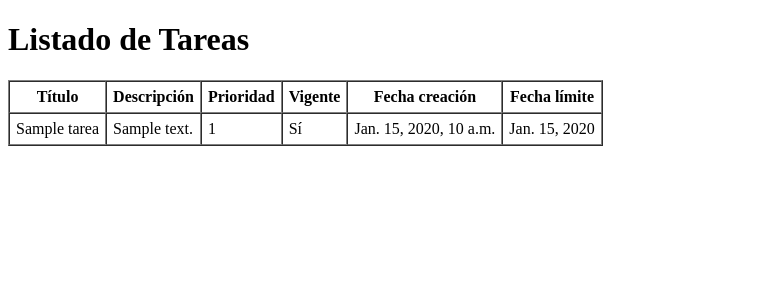
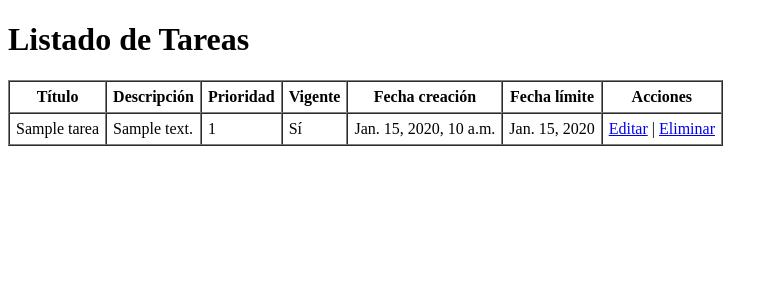
Before and after one commit to Cesar-eav/prueba_back, a Django app: page / in a window 1280 px wide. Shown: the top 300 px of the page, without its empty margins (0-778 px from the left). Run offline with Django 4.2, Linux system fonts and the light colour scheme; tables that the repository leaves empty hold one stand-in row (values such as "Sample post").

Commit message:
Formulario editar

```diff
--- a/tareas/templates/tarea/lista.html
+++ b/tareas/templates/tarea/lista.html
@@ -18,6 +18,7 @@
           <th>Vigente</th>
           <th>Fecha creación</th>
           <th>Fecha límite</th>
+          <th>Acciones</th>
         </tr>
       </thead>
       <tbody>
@@ -35,6 +36,10 @@
                 —
               {% endif %}
             </td>
+            <td>
+              <a href="{% url 'tareas:editar' tarea.id %}">Editar</a> |
+              <a href="{% url 'tareas:eliminar' tarea.id %}">Eliminar</a>
+            </td>
           </tr>
         {% endfor %}
       </tbody>
--- a/tareas/urls.py
+++ b/tareas/urls.py
@@ -5,4 +5,8 @@ app_name="tareas"
 
 urlpatterns = [
     path('', views.TareaListView.as_view(), name="lista"),
+    path('nuevo/', views.TareaCreateView.as_view(), name="crear"),
+
+    path('<int:pk>/editar/', views.TareaUpdateView.as_view(),name="editar"),
+    path('<int:pk>/eliminar/', views.TareaDeleteView.as_view(),name="eliminar"),
 ]
--- a/tareas/views.py
+++ b/tareas/views.py
@@ -12,15 +12,22 @@ class TareaCreateView(CreateView):
     model = Tarea
     fields = ["titulo", "descripcion", "prioridad", "vigente", "fecha_limite"]
     template_name = "tarea/form.html"
-    success_url = reverse_lazy("tarea_lista")
+    success_url = reverse_lazy("tareas:lista")
 
 class TareaUpdateView(UpdateView):
     model = Tarea
     fields = ["titulo", "descripcion", "prioridad", "vigente", "fecha_limite"]
     template_name = "tarea/form.html"
-    success_url = reverse_lazy("tarea_lista")
+    success_url = reverse_lazy("tareas:lista")
 
 class TareaDeleteView(DeleteView):
     model = Tarea
     template_name = "tarea/confirmar_eliminar.html"
     success_url = reverse_lazy("tarea_lista")
+
+
+# class SectorCreateView(CreateView):
+# model = Sector
+# fields = ["nombre"]
+# template_name = "huertos/sector_form.html"
+# success_url = reverse_lazy("sector:lista")
```
Also changed, not shown: tareas/templates/tarea/form.html (added, +15 -0 lines).
